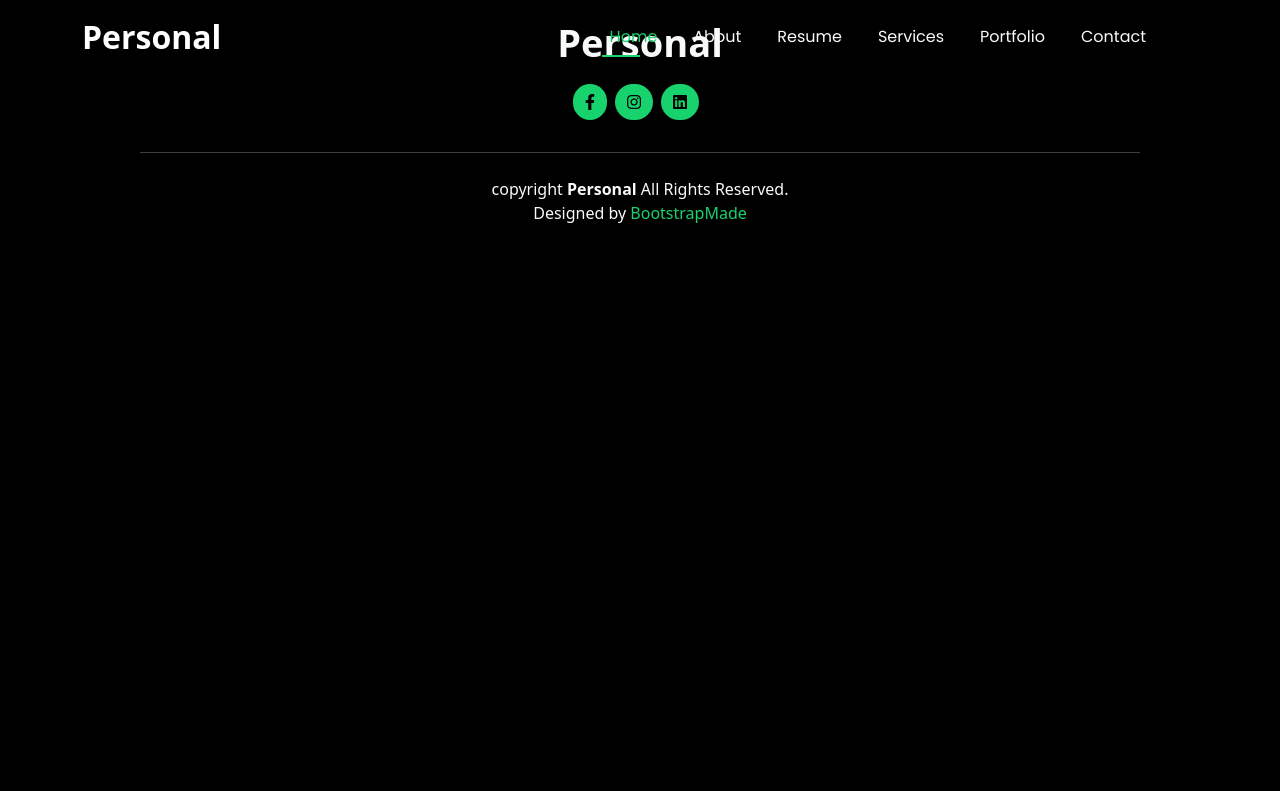
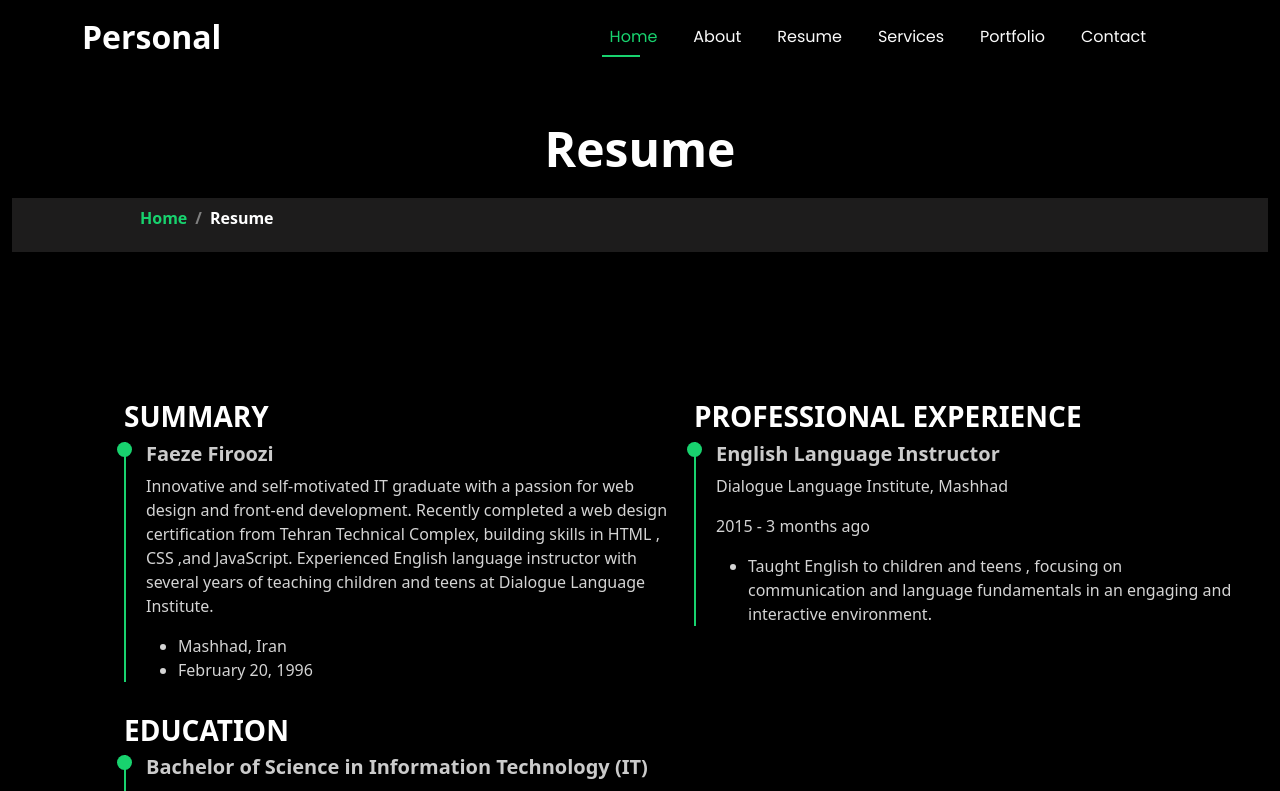
Before and after one commit to m-firoozi/react-bootstrap-project, a React (Vite) app: page /resume in a window 1280 px wide. Shown: the top 791 px of the page. Built offline with nearby package versions, Linux system fonts and the light colour scheme.

Commit message:
complete-resumeInformation

```diff
--- a/src/App.jsx
+++ b/src/App.jsx
@@ -5,6 +5,7 @@ import Home from "./components/main/home/Home"
 import About from "./components/main/about/About";
 import Footer from "./components/footer/Footer";
 import ScrollToTop from "./components/scrollTop/scrollToTop";
+import Resume from "./components/main/resume/Resume";
 
 
 const App=()=>{
@@ -16,6 +17,7 @@ const App=()=>{
     <Routes>
     <Route path="/" element={<Home/>}/>
     <Route path="/about" element={<About/>}/>
+    <Route path="/resume" element={<Resume/>}/>
 
 
     </Routes>
--- a/src/components/main/resume/Resume.jsx
+++ b/src/components/main/resume/Resume.jsx
@@ -1,7 +1,59 @@
+import React from "react";
+import PageHeader from "../pageHeader/PageHeader";
+import { Container,Row,Col } from "react-bootstrap";
+import "./resume.css";
+
+
+
 const Resume=()=>{
     return(
         <>
-        <h1>Resume</h1>
+        <PageHeader title="Resume"/>
+        <Container className="my-5 position">
+            <Row>
+                <Col md={6}>
+                <h3 className="text-uppercase fw-bold">Summary</h3>
+                <div className="resume-section">
+                    <h5>Faeze Firoozi</h5>
+                    <p>Innovative and self-motivated IT graduate with a passion for web design and front-end development.
+                        Recently completed a web design certification from Tehran Technical Complex, building skills in HTML , CSS ,and JavaScript.
+                        Experienced English language instructor with several years of teaching children and teens at Dialogue Language Institute.
+                    </p>
+                    <ul>
+                        <li>Mashhad, Iran</li>
+                        <li>February 20, 1996</li>
+                    </ul>
+                </div>
+                <h3 className="text-uppercase fw-bold mt-4">Education</h3>
+                <div className="resume-section">
+                    <h5>Bachelor of Science in Information Technology (IT)</h5>
+                    <p>Islamic Azad University, Mashhad</p>
+                    <p>Completed in [2021]</p>
+                </div>
+
+                <div className="resume-section">
+                    <h5>Web Design Certification</h5>
+                    <p>Tehran Technical Complex</p>
+                    <p>Completed in [November 2024]</p>
+                </div>
+                </Col>
+
+                <Col md={6}>
+                <h3 className="text-uppercase fw-bold">Professional Experience</h3>
+                <div className="resume-section">
+                    <h5>English Language Instructor</h5>
+                    <p>Dialogue Language Institute, Mashhad</p>
+                    <p>2015 - 3 months ago</p>
+                    <ul>
+                        <li>Taught English to children and teens , focusing on communication and language fundamentals in an engaging and
+                            interactive environment.
+                        </li>
+                    </ul>
+                </div>
+                </Col>
+            </Row>
+        </Container>
+
         </>
     )
 }
--- /dev/null
+++ b/src/components/main/resume/resume.css
@@ -0,0 +1,32 @@
+
+.position{
+    margin-left: 7rem;
+}
+.resume-section{
+    position: relative;
+    padding-left: 20px;
+    margin-bottom: 2rem;
+    border-left: 2px solid #18d26e;
+}
+.resume-section h5{
+    font-weight: bold;
+    color: #cbcbcb!important;
+}
+h3{
+    color: #ffffff;
+}
+.resume-section p,
+.resume-section ul li{
+    color: #d4d4d4;
+}
+.resume-section::before{
+    content: "";
+    position: absolute;
+    left: -9px;
+    top: 0;
+    width:15px;
+    height: 15px;
+    background-color: #18d26e;
+    /* border: 2px solid #18d26e; */
+    border-radius: 50%;
+}
```
